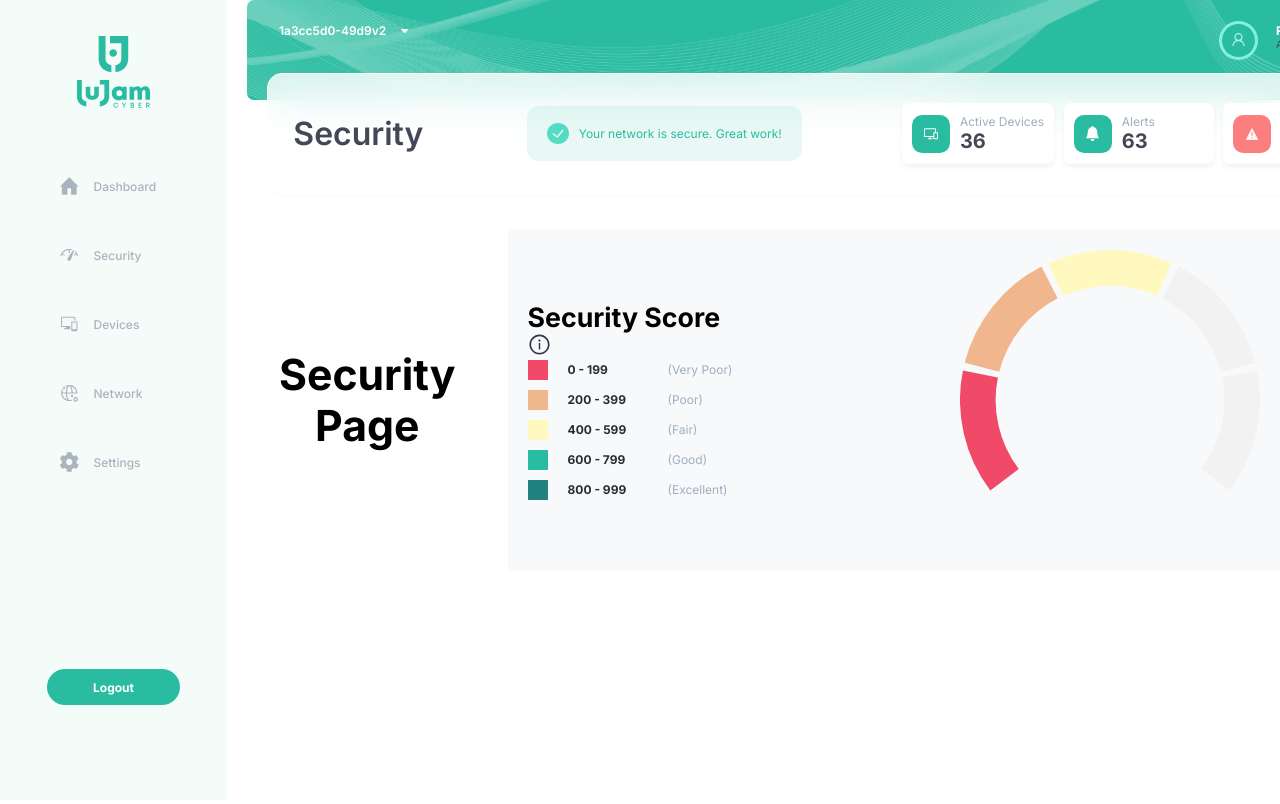
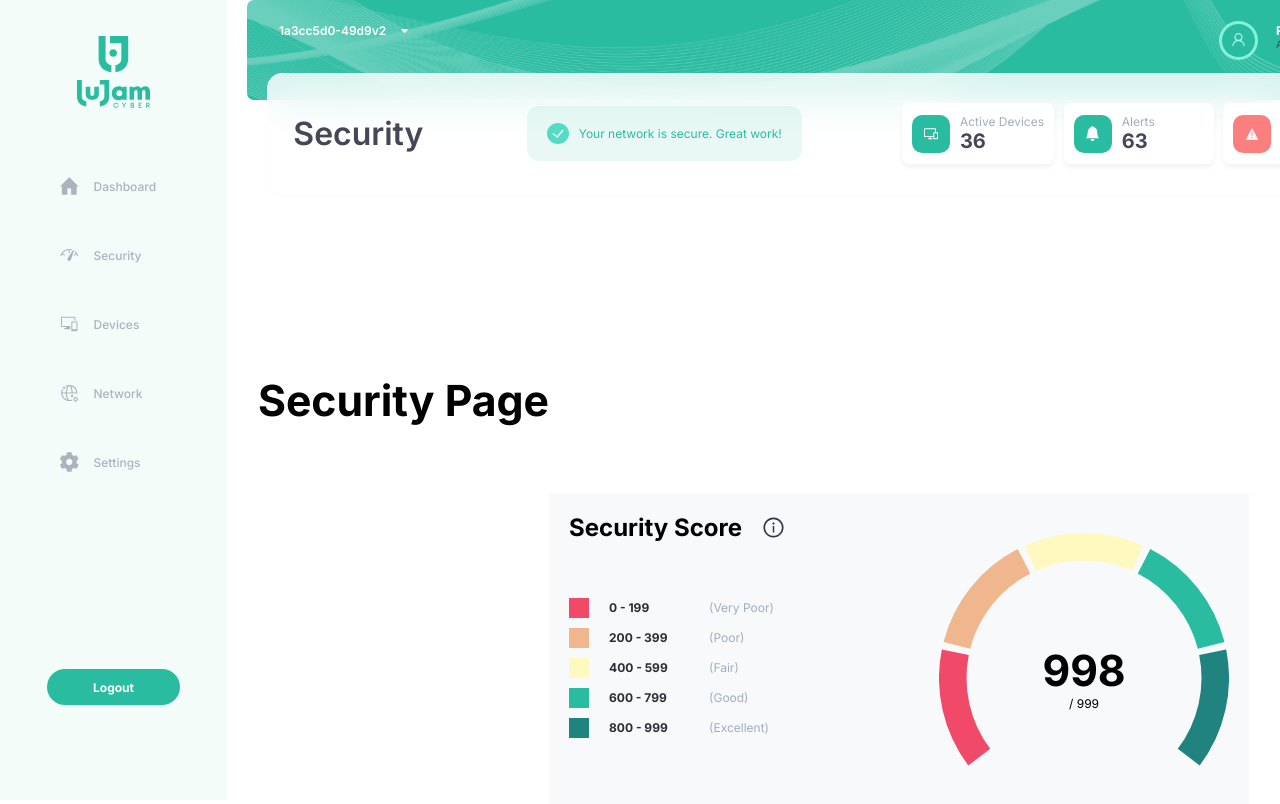
Before and after one commit to iKarans/jersey-client-project, a React (Create React App) app: page /security in a window 1280 px wide. Shown: the top 804 px of the page. Built offline with nearby package versions, Linux system fonts and the light colour scheme.

Commit message:
positioning fixed props working

```diff
--- a/src/components/SecurityScore/SecurityScore.jsx
+++ b/src/components/SecurityScore/SecurityScore.jsx
@@ -7,19 +7,29 @@ import { users } from "../../data/users";
 
 
 const SecurityScore = () => {
-  const userScore = users[2].score;
+  const userScore = users[0].score;
   return (
     <article className="security-score">
       <div className="security-score__key">
-        <h2 className="security-score__key--header">Security Score</h2>
-        <img className="security-score__key--icon" src={infoIcon} alt="info icon" />
+        <div className="security-score__key--title">
+          <h3 className="security-score__key--header">Security Score</h3>
+          <img className="security-score__key--icon" src={infoIcon} alt="info icon" />
+
+        </div>
         <div className="security-score__key--grid">
           <ScoreKey />
         </div>
       </div>
       <div className="security-score__chart">
         <SecurityScoreChart userScore={userScore}/>
+        <div className="security-score__chart--score">
+          <h1>{userScore}</h1>
+
+          <p>/ 999</p>
+
+        </div>
       </div>
+
 
     </article>
   );
--- a/src/components/SecurityScore/SecurityScore.scss
+++ b/src/components/SecurityScore/SecurityScore.scss
@@ -4,8 +4,57 @@
 .security-score {
   display: flex;
   justify-content: space-between;
-  align-items: center;
-  width: 800px;
+  // align-items: center;
+  width: 700px;
+  height: 315px;
   background-color: $background-color;
   padding: 20px;
+  margin-top: 500px;
+  overflow: hidden;
+
+  &__key {
+    display: flex;
+    flex-direction: column;
+    align-items: flex-start;
+    justify-content: space-between;
+    // height: 100%;
+
+    &--title {
+      display: flex;
+      align-items: center;
+    }
+
+    &--icon {
+      padding-left: 20px;
+    }
+
+    &--grid {
+      padding-bottom: 50px;
+    }
+
+  }
+
+  &__chart {
+    height: 290px;
+    width: 290px;
+    display: flex;
+    flex-direction: column;
+    justify-content: flex-end;
+    align-items: flex-end;
+    margin-top: 20px;
+    overflow: hidden;
+    position: relative;
+
+    &--score {
+      position: absolute;
+      top: 0;
+      bottom: 0;
+      left: 0;
+      right: 0;
+      display: flex;
+      align-items: center;
+      justify-content: center;
+      flex-direction: column;
+    }
+  }
 }
--- a/src/components/SecurityScore/SecurityScoreChart/SecurityScoreChart.jsx
+++ b/src/components/SecurityScore/SecurityScoreChart/SecurityScoreChart.jsx
@@ -34,7 +34,7 @@ const SecurityScoreChart = (props) => {
                     backgroundColor: chartColors,
                     rotation: (360 / 7) * 4.5,
                     spacing: 15,
-                    cutout: "75%",
+                    cutout: "80%",
                     borderWidth: 0,
                   },
                 ],
```
